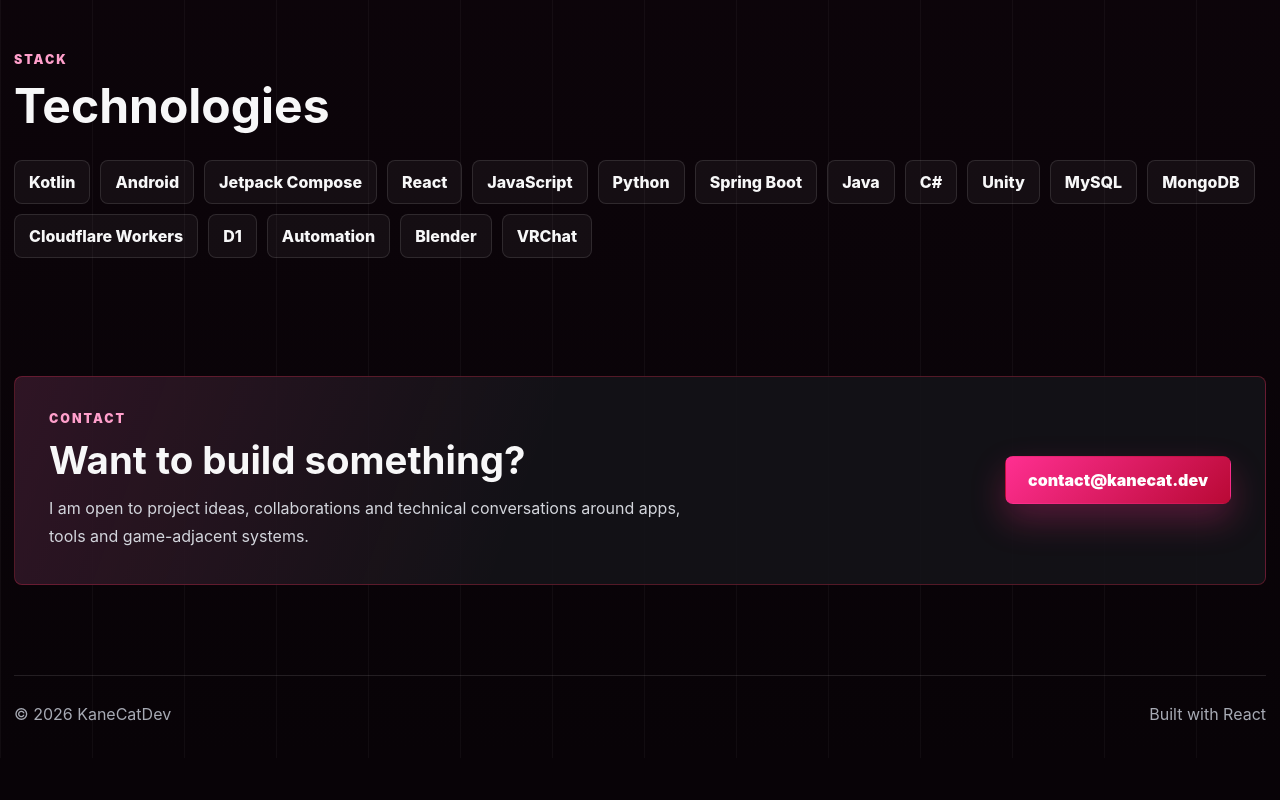
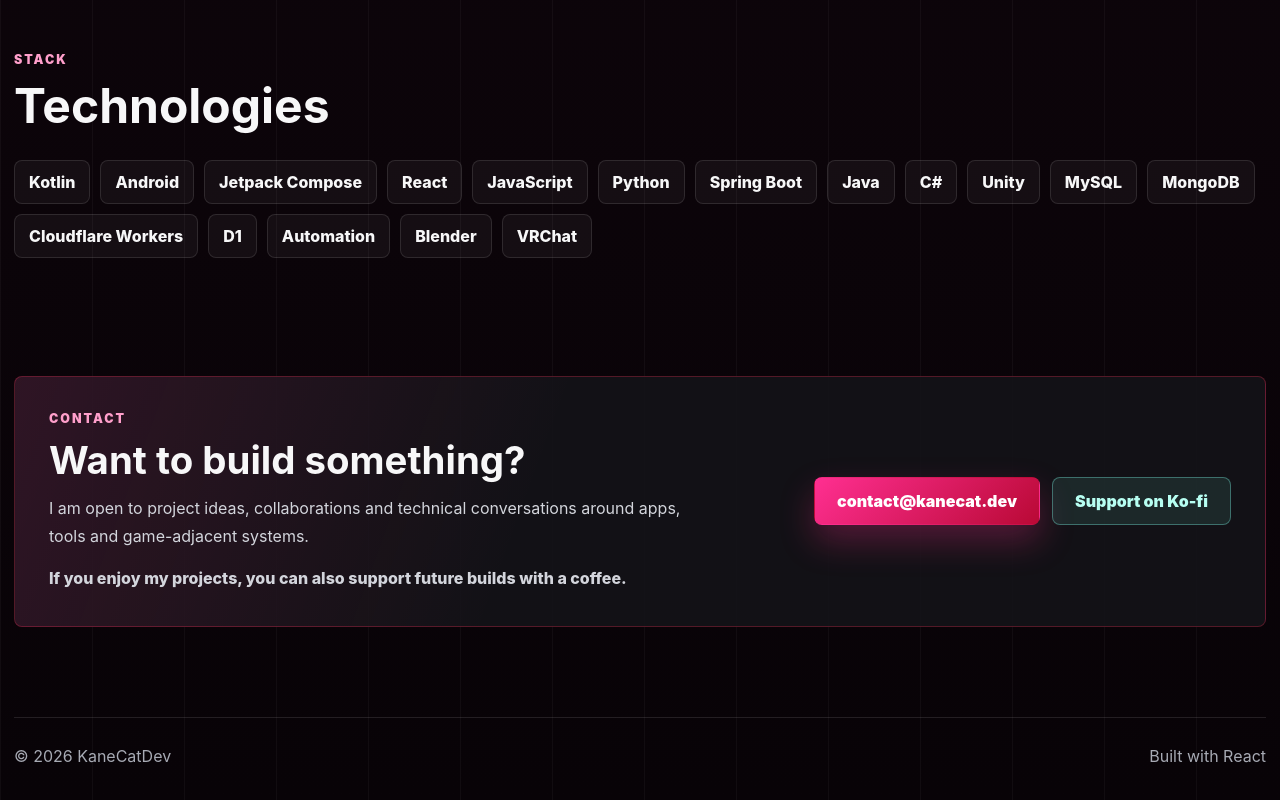
Before and after one commit to KaneCatDev/kanecat-web, a React (Vite) app: page / in a window 1280 px wide. Shown: the part 1693-2493 px from the top of the page. Before the commit the page ends 2451 px from the top, so only its background shows below. Built offline with nearby package versions, Linux system fonts and the light colour scheme; no server answers.

Commit message:
Add a support section for Ko-fi and related styles to the App component

```diff
--- a/src/App.css
+++ b/src/App.css
@@ -784,6 +784,32 @@
   line-height: 1.75;
 }
 
+.contact-section .support-copy {
+  color: var(--primary-soft);
+  font-weight: 800;
+}
+
+.contact-actions {
+  display: flex;
+  flex-shrink: 0;
+  gap: 12px;
+  flex-wrap: wrap;
+  justify-content: flex-end;
+}
+
+.kofi-button {
+  border-color: rgba(122, 242, 223, 0.36);
+  background: rgba(122, 242, 223, 0.1);
+  color: #b7fff2;
+}
+
+.kofi-button:hover,
+.kofi-button:focus-visible {
+  border-color: rgba(122, 242, 223, 0.58);
+  background: rgba(122, 242, 223, 0.16);
+  box-shadow: 0 16px 34px rgba(122, 242, 223, 0.12);
+}
+
 .footer {
   max-width: 1440px;
   margin: 90px auto 0;
@@ -813,6 +839,10 @@
   .contact-section {
     align-items: flex-start;
     flex-direction: column;
+  }
+
+  .contact-actions {
+    justify-content: flex-start;
   }
 }
 
@@ -902,6 +932,10 @@
     width: 100%;
   }
 
+  .contact-actions {
+    width: 100%;
+  }
+
   .project-card-header {
     align-items: flex-start;
     flex-direction: column;
--- a/src/App.jsx
+++ b/src/App.jsx
@@ -4,6 +4,7 @@
 
 const API_BASE_URL = "https://api.kanecat.dev";
 const CONTACT_EMAIL = "contact@kanecat.dev";
+const KOFI_URL = "https://ko-fi.com/kanecatdev";
 const CONTACT_MAILTO = `mailto:${CONTACT_EMAIL}?subject=${encodeURIComponent(
     "Contacto desde kanecat.dev",
 )}&body=${encodeURIComponent("Hola KaneCatDev,\n\n")}`;
@@ -15,6 +16,7 @@
             news: "News",
             about: "About",
             contact: "Contact",
+            support: "Ko-fi",
         },
         hero: {
             eyebrow: "Android apps, games and AI tools",
@@ -79,6 +81,9 @@
             description:
                 "I am open to project ideas, collaborations and technical conversations around apps, tools and game-adjacent systems.",
             button: CONTACT_EMAIL,
+            supportText:
+                "If you enjoy my projects, you can also support future builds with a coffee.",
+            supportButton: "Support on Ko-fi",
         },
         footer: {
             copyright: "© 2026 KaneCatDev",
@@ -92,6 +97,7 @@
             news: "Novedades",
             about: "Sobre mí",
             contact: "Contacto",
+            support: "Ko-fi",
         },
         hero: {
             eyebrow: "Apps Android, juegos y herramientas IA",
@@ -156,6 +162,9 @@
             description:
                 "Estoy abierto a ideas de proyectos, colaboraciones y conversaciones técnicas sobre apps, herramientas y sistemas alrededor de videojuegos.",
             button: CONTACT_EMAIL,
+            supportText:
+                "Si te gustan mis proyectos, también puedes apoyar futuras creaciones con un café.",
+            supportButton: "Apoyar en Ko-fi",
         },
         footer: {
             copyright: "© 2026 KaneCatDev",
@@ -372,6 +381,9 @@
                         <a href="#news">{content.nav.news}</a>
                         <a href="#about">{content.nav.about}</a>
                         <a href="#contact">{content.nav.contact}</a>
+                        <a href={KOFI_URL} target="_blank" rel="noreferrer">
+                            {content.nav.support}
+                        </a>
                     </nav>
 
                     <button
@@ -677,8 +689,10 @@
                     <p className="eyebrow">{content.contact.eyebrow}</p>
                     <h2>{content.contact.title}</h2>
                     <p>{content.contact.description}</p>
+                    <p className="support-copy">{content.contact.supportText}</p>
                 </div>
 
+                <div className="contact-actions">
                     <a
                         className="button primary-button"
                         href={CONTACT_MAILTO}
@@ -686,6 +700,15 @@
                     >
                         {content.contact.button}
                     </a>
+                    <a
+                        className="button kofi-button"
+                        href={KOFI_URL}
+                        target="_blank"
+                        rel="noreferrer"
+                    >
+                        {content.contact.supportButton}
+                    </a>
+                </div>
             </section>
 
             <footer className="footer">
```
Lines whose indentation alone changed are shown as unchanged.
